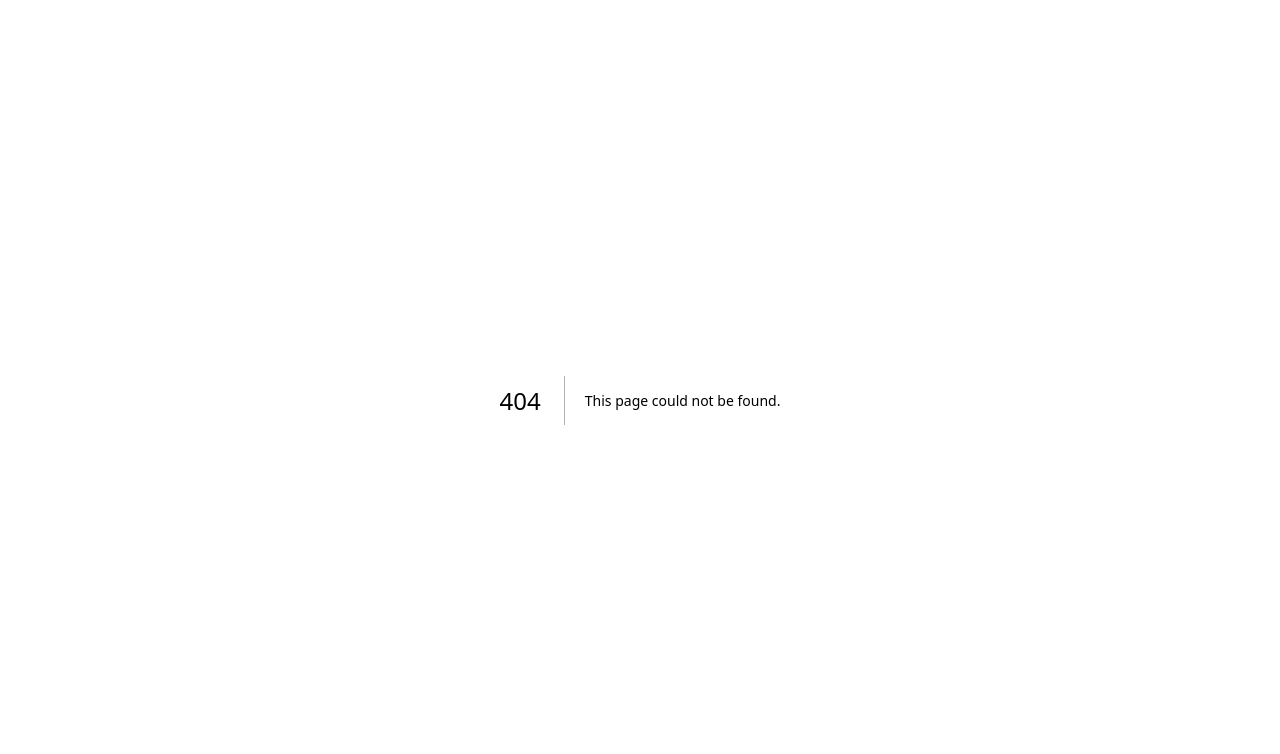
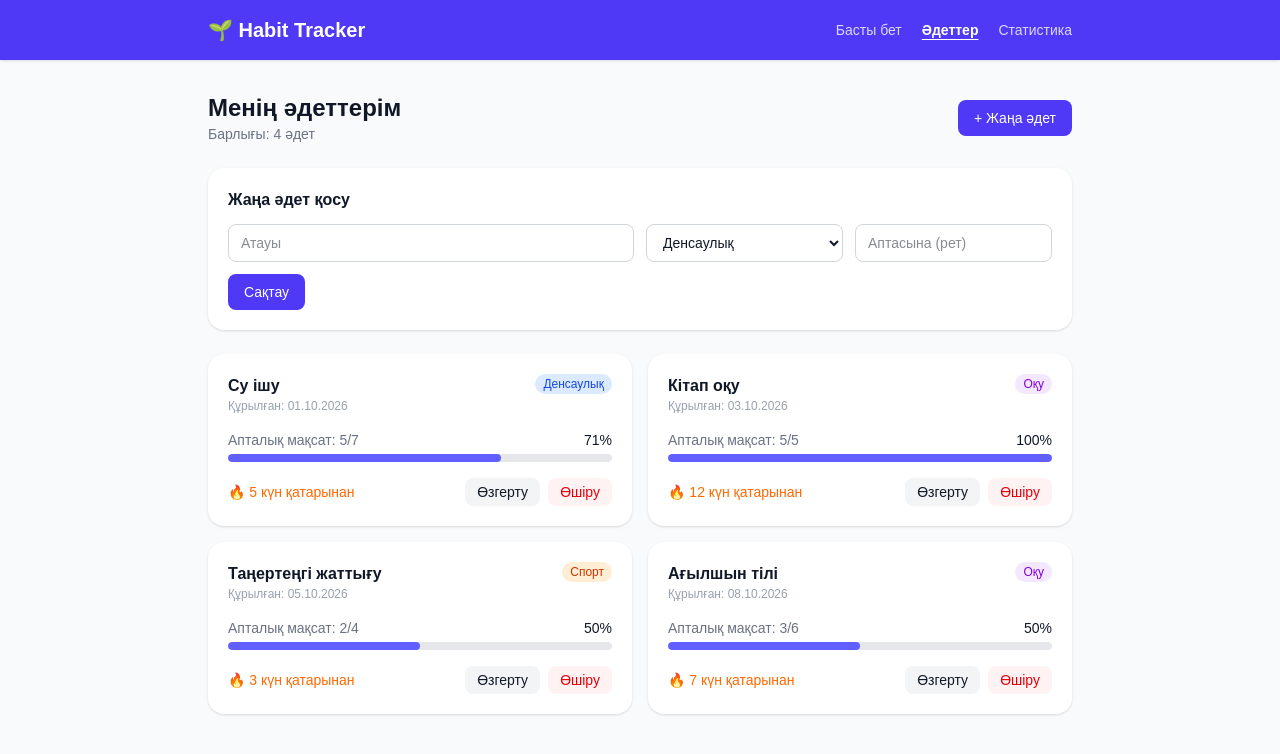
Before and after one commit to Dosbergen111/Project-dosan, a Next.js app: page /habits in a window 1280 px wide. Before the commit this address had no page. Shown: the top 754 px of the page. Built offline with nearby package versions, Linux system fonts and the light colour scheme.

Commit message:
Add habits page mockup

```diff
--- /dev/null
+++ b/src/app/habits/page.tsx
@@ -0,0 +1,107 @@
+import Header from "../../components/Header";
+
+const habits = [
+  { name: "Су ішу", category: "Денсаулық", goal: 7, done: 5, streak: 5, created: "01.10.2026" },
+  { name: "Кітап оқу", category: "Оқу", goal: 5, done: 5, streak: 12, created: "03.10.2026" },
+  { name: "Таңертеңгі жаттығу", category: "Спорт", goal: 4, done: 2, streak: 3, created: "05.10.2026" },
+  { name: "Ағылшын тілі", category: "Оқу", goal: 6, done: 3, streak: 7, created: "08.10.2026" },
+];
+
+const badge: Record<string, string> = {
+  Денсаулық: "bg-blue-100 text-blue-700",
+  Оқу: "bg-purple-100 text-purple-700",
+  Спорт: "bg-orange-100 text-orange-700",
+  Басқа: "bg-gray-100 text-gray-700",
+};
+
+export default function HabitsPage() {
+  return (
+    <div className="min-h-screen bg-gray-50 text-gray-900">
+      <Header />
+
+      <main className="mx-auto max-w-4xl space-y-6 px-4 py-8">
+        <div className="flex items-center justify-between">
+          <div>
+            <h2 className="text-2xl font-bold">Менің әдеттерім</h2>
+            <p className="text-sm text-gray-500">Барлығы: {habits.length} әдет</p>
+          </div>
+          <button className="rounded-lg bg-indigo-600 px-4 py-2 text-sm font-medium text-white hover:bg-indigo-700">
+            + Жаңа әдет
+          </button>
+        </div>
+
+        {/* Қосу формасы (макет) */}
+        <section className="rounded-2xl bg-white p-5 shadow-sm">
+          <h3 className="mb-3 font-semibold">Жаңа әдет қосу</h3>
+          <div className="grid grid-cols-1 gap-3 sm:grid-cols-4">
+            <input
+              placeholder="Атауы"
+              className="rounded-lg border border-gray-300 px-3 py-2 text-sm sm:col-span-2"
+            />
+            <select className="rounded-lg border border-gray-300 px-3 py-2 text-sm">
+              <option>Денсаулық</option>
+              <option>Оқу</option>
+              <option>Спорт</option>
+              <option>Басқа</option>
+            </select>
+            <input
+              type="number"
+              placeholder="Аптасына (рет)"
+              className="rounded-lg border border-gray-300 px-3 py-2 text-sm"
+            />
+          </div>
+          <button className="mt-3 rounded-lg bg-indigo-600 px-4 py-2 text-sm font-medium text-white hover:bg-indigo-700">
+            Сақтау
+          </button>
+        </section>
+
+        {/* Әдеттер карточкалары */}
+        <section className="grid grid-cols-1 gap-4 md:grid-cols-2">
+          {habits.map((h) => {
+            const percent = Math.round((h.done / h.goal) * 100);
+            return (
+              <div key={h.name} className="rounded-2xl bg-white p-5 shadow-sm">
+                <div className="flex items-start justify-between">
+                  <div>
+                    <h3 className="font-semibold">{h.name}</h3>
+                    <p className="text-xs text-gray-400">Құрылған: {h.created}</p>
+                  </div>
+                  <span className={`rounded-full px-2 py-0.5 text-xs ${badge[h.category]}`}>
+                    {h.category}
+                  </span>
+                </div>
+
+                <div className="mt-4">
+                  <div className="mb-1 flex justify-between text-sm">
+                    <span className="text-gray-500">
+                      Апталық мақсат: {h.done}/{h.goal}
+                    </span>
+                    <span className="font-medium">{percent}%</span>
+                  </div>
+                  <div className="h-2 overflow-hidden rounded-full bg-gray-200">
+                    <div
+                      className="h-full rounded-full bg-indigo-500"
+                      style={{ width: `${percent}%` }}
+                    />
+                  </div>
+                </div>
+
+                <div className="mt-4 flex items-center justify-between">
+                  <span className="text-sm text-orange-500">🔥 {h.streak} күн қатарынан</span>
+                  <div className="flex gap-2 text-sm">
+                    <button className="rounded-lg bg-gray-100 px-3 py-1 hover:bg-gray-200">
+                      Өзгерту
+                    </button>
+                    <button className="rounded-lg bg-red-50 px-3 py-1 text-red-600 hover:bg-red-100">
+                      Өшіру
+                    </button>
+                  </div>
+                </div>
+              </div>
+            );
+          })}
+        </section>
+      </main>
+    </div>
+  );
+}
```
